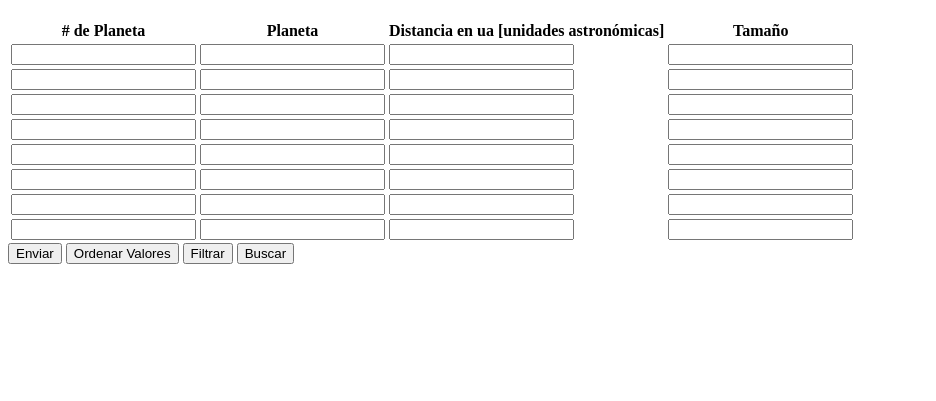
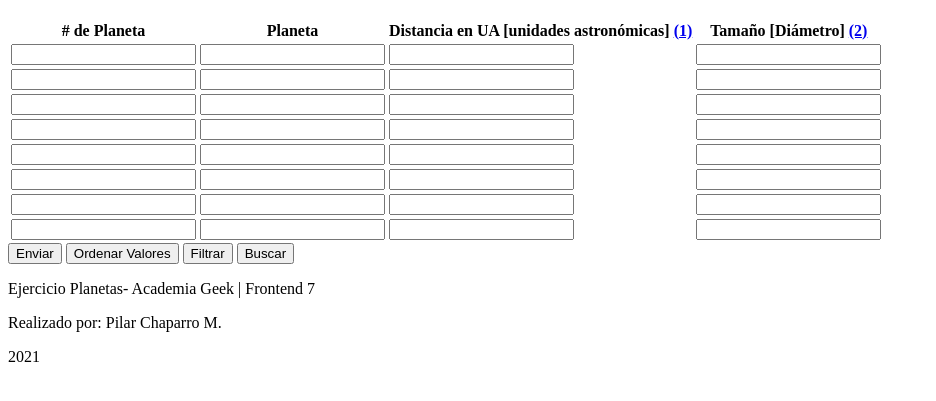
Before and after one commit to ChaparroMP/Ac-Geek-Frontend7, a plain HTML site: page Sesion1_Ejercicio_Planetas/index.html in a window 1280 px wide. Shown: the part 61-462 px from the top of the page, without its empty margins (0-936 px from the left). Drawn offline with Linux system fonts and the light colour scheme; files whose address does not match are found by name.

Commit message:
Se agregan links de la info de la tabla y un footer.

```diff
--- a/Sesion1_Ejercicio_Planetas/index.html
+++ b/Sesion1_Ejercicio_Planetas/index.html
@@ -28,8 +28,11 @@
             <tr>
                 <th> # de Planeta </th>
                 <th> Planeta </th>
-                <th> Distancia en ua [unidades astronómicas] </th>
-                <th> Tamaño </th>
+                <th> Distancia en UA [unidades astronómicas] <a
+                        href="http://recursostic.educacion.es/secundaria/edad/1esobiologia/1quincena3/1quincena3_contenidos_3a.htm#:~:text=Expresadas%20en%20ua%2C%20las%20distancias,son%2C%20aproximadamente%2C%20150000000%20km.">(1)</a>
+                </th>
+                <th> Tamaño [Diámetro] <a
+                        href="http://www.sc.ehu.es/sbweb/ocw-fisica/celeste/solar/sistema_solar.xhtml">(2)</a> </th>
             </tr>
         </thead>
         <tbody>
@@ -103,6 +106,12 @@
         <button id="btn_search_planet" class="item"> Buscar </button>
     </div>
 
+    <footer>
+        <p>Ejercicio Planetas- Academia Geek | Frontend 7</p>
+        <p> Realizado por: Pilar Chaparro M.</p>
+        <p> 2021</p>
+    </footer>
+
     <script src="./script/script.js"></script>
 </body>
 
```
